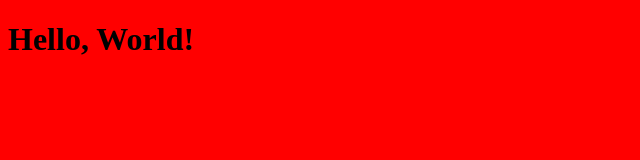
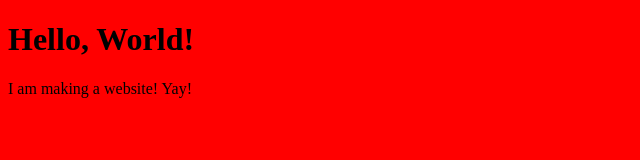
Before and after one commit to jtavis/jtavis.github.io, a plain HTML site: page index.html in a window 1280 px wide. Shown: the whole page, without its empty margins (0-640 px from the left). Drawn offline with Linux system fonts and the light colour scheme.

Commit message:
second commit!

```diff
--- a/index.html
+++ b/index.html
@@ -5,5 +5,6 @@
     </head>
     <body>
         <h1>Hello, World!</h1>
+        <p>I am making a website!  Yay!</p>
     </body>
 </html>
```
